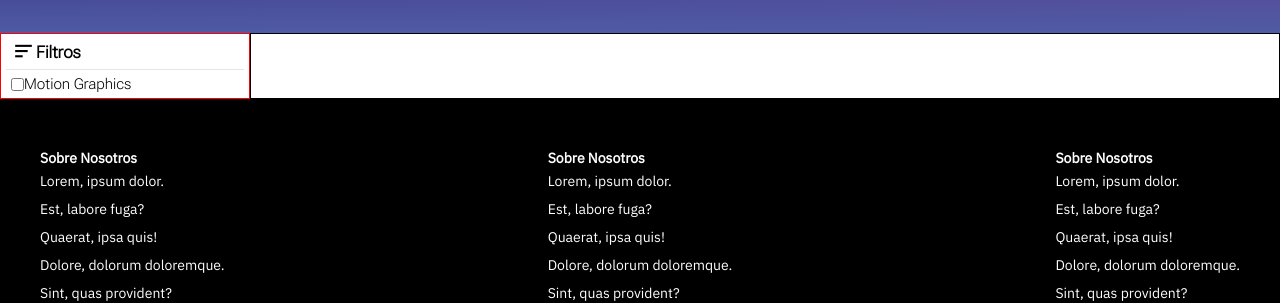
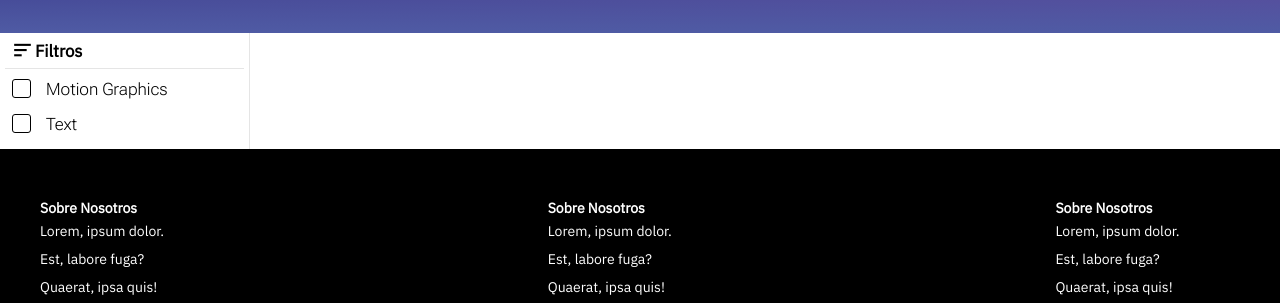
Before and after one commit to tomdvazq/dvz-eCommerce, a website: page internal/edicion-de-video.html in a window 1280 px wide. Shown: the part 247-550 px from the top of the page. Drawn offline with nearby package versions, Linux system fonts and the light colour scheme; files whose address does not match are found by name; a web font is replaced by a local one.

Commit message:
style for filters

```diff
--- a/internal/edicion-de-video.html
+++ b/internal/edicion-de-video.html
@@ -141,9 +141,15 @@
                         <h6>Filtros</h6>
                     </div>
                     <div class="checkboxes">
-                        <div class="motion-graphics">
-                            <input type="checkbox" name="motion-graphic" id="">
-                            <p>Motion Graphics</p>
+                        <div class="categories">
+                            <div class="categories-checkbox">
+                                <input type="checkbox" name="motion-graphic" id="motion-graphic">
+                                <label for="motion-graphic">Motion Graphics</label>
+                            </div>
+                            <div class="categories-checkbox">
+                                <input type="checkbox" name="text" id="text">
+                                <label for="text">Text</label>
+                            </div>
                         </div>
                     </div>
                 </div>
--- a/scss/pages/_internal.scss
+++ b/scss/pages/_internal.scss
@@ -1,71 +1,135 @@
-.internal-main{
+.internal-main {
     grid-row: 2;
-    .welcome{
+
+    .welcome {
         height: 200px;
         width: 100vw;
         padding-left: 20px;
-        background: linear-gradient(rgba(255, 255, 255, 0) 0%, rgb(79, 91, 164) 100%), linear-gradient(270deg, rgb(114, 27, 129)0%,rgb(29, 6, 100)) 100%;
+        background: linear-gradient(rgba(255, 255, 255, 0) 0%, rgb(79, 91, 164) 100%), linear-gradient(270deg, rgb(114, 27, 129)0%, rgb(29, 6, 100)) 100%;
         @include flex(column, center, flex-start);
-        .section{
+
+        .section {
             border: solid 1px white;
             padding: 5px;
-            a{
+
+            a {
                 text-decoration: none;
                 font-size: 1.8rem;
                 font-family: IBM;
                 color: white;
                 padding: 0px 5px;
                 border-right: solid 1px rgba(255, 255, 255, .1);
-                &:nth-child(2){
+
+                &:nth-child(2) {
                     border-right: none;
                     font-weight: bold;
                     color: white;
                 }
             }
 
-            .slatch{
+            .slatch {
                 @extend a;
             }
         }
-        h2{
+
+        h2 {
             font-family: IBM;
             font-size: 5rem;
             font-weight: bold;
             color: white;
         }
-        p{
+
+        p {
             font-family: IBM;
             font-size: 2rem;
             color: white;
         }
     }
-    .products{
+
+    .products {
         display: grid;
         grid-template-columns: 250px 1fr;
         grid-template-rows: 1fr;
-        .filters{
+
+        .filters {
             grid-column: 1;
-            border: solid 1px red;
             padding: 0px 5px;
-            .filters-text{
+            border-right: solid 1px rgba(0, 0, 0, .1);
+
+            .filters-text {
                 @include flex(row, flex-start, center);
                 color: black;
                 font-size: 2.5rem;
                 padding: 5px;
                 border-bottom: solid 1px rgba(0, 0, 0, .1);
+
+                h6 {
+                    font-family: "IBM";
+                    font-weight: bold;
+                }
             }
-            .checkboxes{
-                @include flex(row, flex-start, center);
-                .motion-graphics{
+
+            .checkboxes {
+                @include flex(column, flex-start, flex-start);
+                padding: 0px 5px;
+
+                .categories {
                     padding: 5px;
-                    @include flex(row, flex-start, center);
-                    font-size: 1.5rem;
+                    font-size: 1.7rem;
+                    position: relative;
+                    right: 10px;
+
+                    .categories-checkbox{
+                        @include flex(row, flex-start, center);
+                        margin-bottom: 5px;
+
+                        input[type="checkbox"]{
+                            display: none;
+                            &:checked + label{
+                                padding: 5px;
+                                border-radius: 5px;
+                                background-color: #6E2083;
+                                font-weight: bold;
+                                margin-left: 0;
+                                left: 8px;
+                                color: white;
+                            }
+                            &:checked + label:before{
+                                display: none;
+                            }
+                        }
+
+                        label {
+                            margin-left: 10px;
+                            padding: 5px 15px 5px 51px;
+                            display: inline-block;
+                            position: relative;
+                            right: 20px;
+                            border-radius: 3px;
+                            cursor: pointer;
+                            transition: all 0.3s ease;
+                            &:hover{
+                                font-weight: bold;
+                            }
+                            &:before{
+                                content: "";
+                                width: 17px;
+                                height: 17px;
+                                display: inline-block;
+                                background-color: none;
+                                border: solid 1px black;
+                                border-radius: 3px;
+                                position: absolute;
+                                left: 17px;
+                            }
+                        }
+                    }
                 }
             }
         }
-        .products-cards{
+
+        .products-cards {
             grid-column: 2;
-            border: solid 1px black;
         }
     }
 }
```
Also changed, not shown: css/estilos.css.
